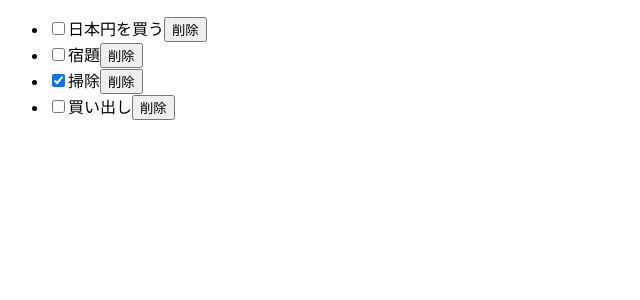
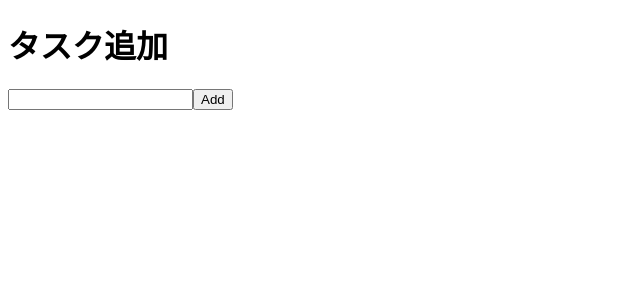
Before and after one commit to kurosu66/react-practice, a React (Vite) app: page / in a window 1280 px wide. Shown: the top 300 px of the page, without its empty margins (0-640 px from the left). Built offline with nearby package versions, Linux system fonts and the light colour scheme.

Commit message:
タスク追加機能

```diff
--- a/src/App.jsx
+++ b/src/App.jsx
@@ -1,14 +1,10 @@
 import TaskList from './TaskList'
+import TaskForm from './TaskForm';
 import { useState } from 'react';
 
 export default function App() {
-  const initialTasks = [
-    { id: 1, title: '日本円を買う', completed: false },
-    { id: 2, title: '宿題', completed: false },
-    { id: 3, title: '掃除', completed: true },
-    { id: 4, title: '買い出し', completed: false }
-  ]
-
+  const initialTasks = []
+  const [nextId, setNextId] = useState(0);
   const [tasks, setTasks] = useState(initialTasks);
 
   function handleToggleTasks(taskId, nextCompleted) {
@@ -27,6 +23,14 @@ export default function App() {
     ))
   };
 
+  function handleAddTask(title) {
+    setTasks([
+      ...tasks,
+      {id: nextId, title: title}
+    ])
+    setNextId(nextId + 1);
+  }
+
   return (
     <>
       <TaskList
@@ -34,6 +38,9 @@ export default function App() {
         onToggle={handleToggleTasks}
         onDelete={handleDeleteTasks}
       />
+      <TaskForm
+        handleAddTask={handleAddTask}
+      />
     </>
   );
 }
--- /dev/null
+++ b/src/TaskForm.jsx
@@ -0,0 +1,16 @@
+import { useState } from 'react';
+
+export default function TaskForm({ handleAddTask }) {
+  const [title, setTitle] = useState('');
+
+  return (
+  <>
+      <h1>タスク追加</h1>
+      <input
+        value={title}
+        onChange={e => setTitle(e.target.value)}
+      />
+    <button onClick={() => handleAddTask(title)}>Add</button>
+  </>
+  )
+}
```
